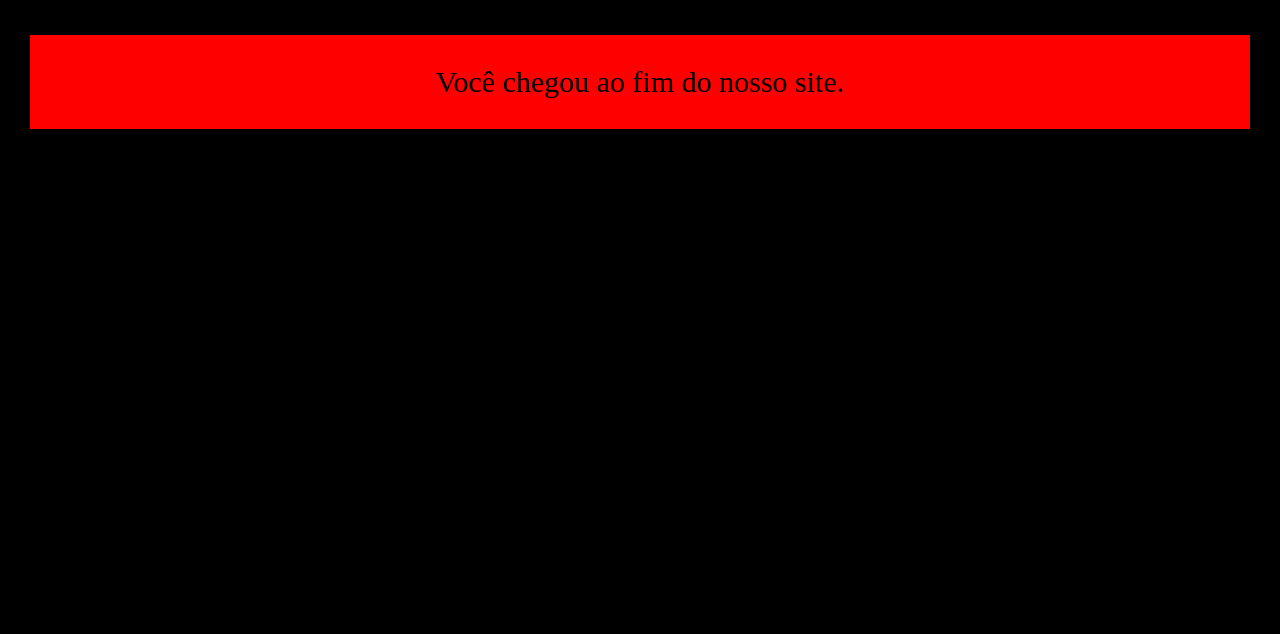
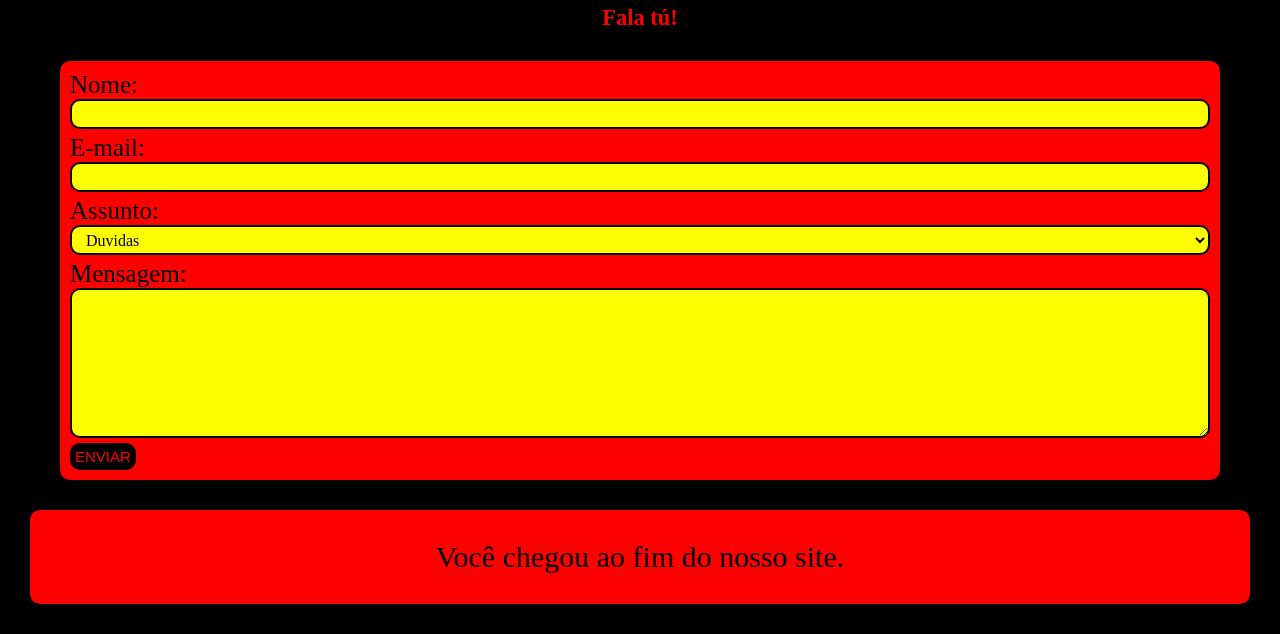
Before and after one commit to FarrapoLucas/site, a plain HTML site: page contato.html in a window 1280 px wide. Shown: the part 313-947 px from the top of the page. Before the commit the page ends 800 px from the top, so only its background shows below. Drawn offline with Linux system fonts and the light colour scheme.

Commit message:
Meu primeiro site 8.0

```diff
--- a/contato.html
+++ b/contato.html
@@ -19,6 +19,33 @@
     </header>
         <main class="corpo">
                 <h1 class="titulo">CONTATO</h1>
+                <h2 class="texto">Fala tú!</h2>
+                <form class="contato">
+                    <label class="rotulo">
+                        Nome:
+                        <input type="text" class="campo">
+                    </label>
+                    <label class="rotulo">
+                        E-mail:
+                        <input type="email" class="campo">
+                    </label>
+                    <label class="rotulo">
+                        Assunto:
+                        <select class="campo">
+                            <option>Duvidas</option>
+                            <option>Sujestões</option>
+                            <option>Criticas</option>
+                            <option>Processinho</option>
+                        </select>
+                    </label>
+                    <label class="rotulo">
+                        Mensagem:
+                        <textarea class="campo"></textarea>
+                    </label>
+                    <label>
+                        <button class="botao">ENVIAR</button>
+                    </label>
+                </form>
         </main>
     <footer class="rodape"> Você chegou ao fim do nosso site.</footer>
 </body>
--- a/estilo.css
+++ b/estilo.css
@@ -1,3 +1,6 @@
+*{
+    box-sizing: border-box;
+}
 body {
     background-color: rgb(0, 0, 0);
     font-family: 'Times New Roman', Times, serif;
@@ -8,6 +11,7 @@ body {
 .topo {
     background-color: rgb(250, 0, 0);
     padding: 30px;
+    border-radius: 10px;
 }
 .topo a {
     color: rgb(0, 0, 0);
@@ -33,6 +37,7 @@ body {
     text-align: center;
     margin-top: 30px;
     font-size: auto;
+    border-radius: 10px;
 }
 .texto {
     text-align: center;
@@ -67,6 +72,7 @@ body {
     font-size: 15px;
     display: inline-block;
     border-radius: 10px;
+    border: none;
 }
 .botao:hover{
     color: rgb(255, 255, 0);
@@ -78,6 +84,7 @@ body {
     padding: 30px;
     text-align: center;
     font-size: 30px;
+    border-radius: 10px;
 }
 .corpo {
     padding: 30px;
@@ -88,3 +95,36 @@ body {
     grid-template-columns: repeat(auto-fill, minmax(600px,1fr));
     gap: 50px;
 }
+.contato {
+    color: rgb(0, 0, 0);
+    background-color: rgb(255, 0, 0);
+    border-radius: 10px;
+    padding: 10px;
+    margin-left: auto;
+    margin-right: auto;
+}
+.rotulo {
+    display: block;
+    margin-bottom: 5px;
+    font-size: 25px;
+}
+.campo {
+    display: block;
+    width: 100%;
+    height: 30px;
+    font-size: 16px;
+    padding-left: 10px;
+    font-family: 'Times New Roman', Times, serif;
+    border: 2px rgb(0, 0, 0) solid;
+    background-color: rgb(255, 255, 0);
+    border-radius: 10px;
+}
+textarea.campo{
+    height: 150px;
+    padding: 10px;
+    font-family: 'Times New Roman', Times, serif;
+}
+.campo:focus{
+    background-color: rgb(255, 255, 255);
+    outline: none;
+}
```
Also changed, not shown: index.html (+21 -12 lines), PauloFreire.png (added).
